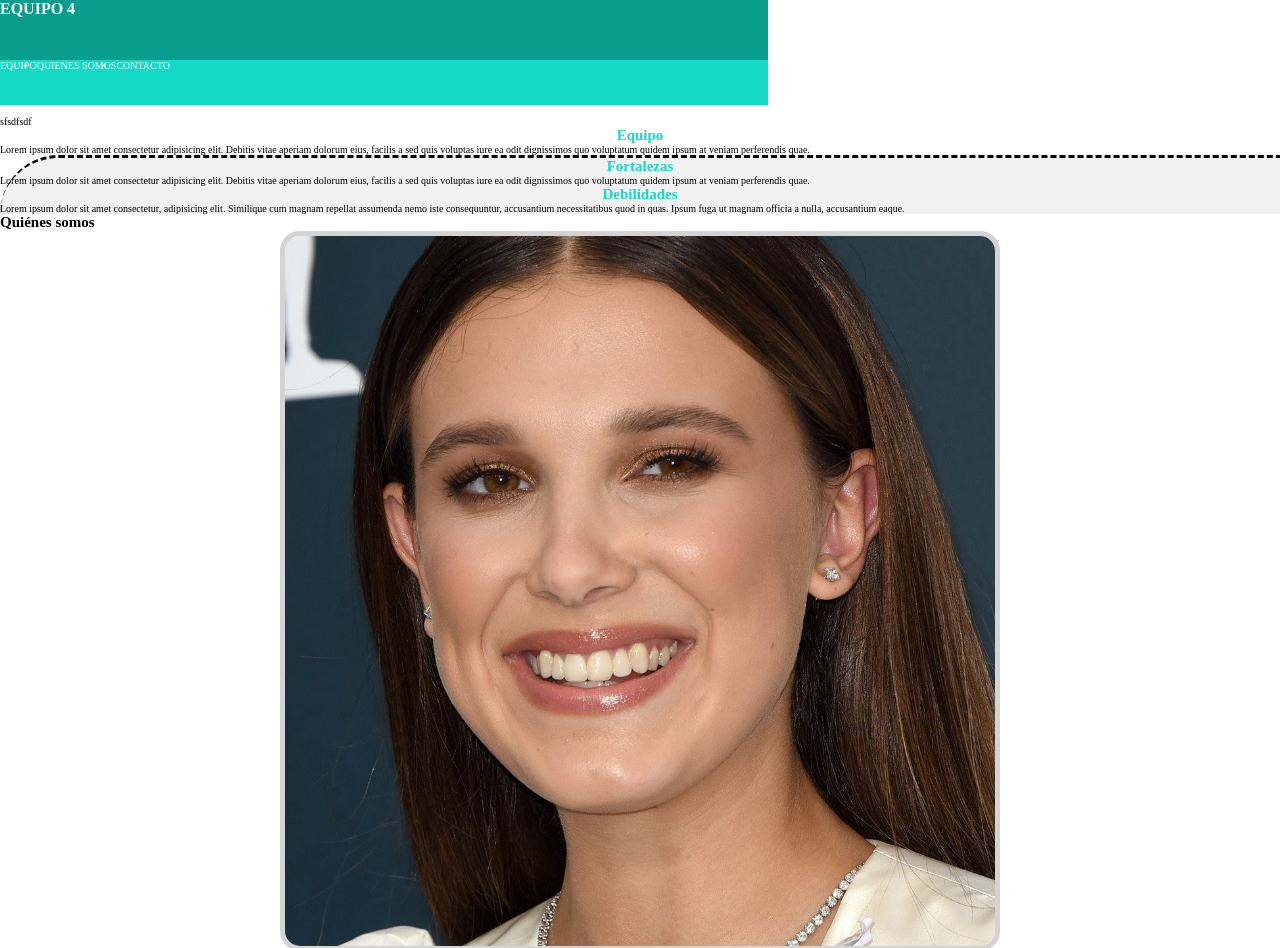
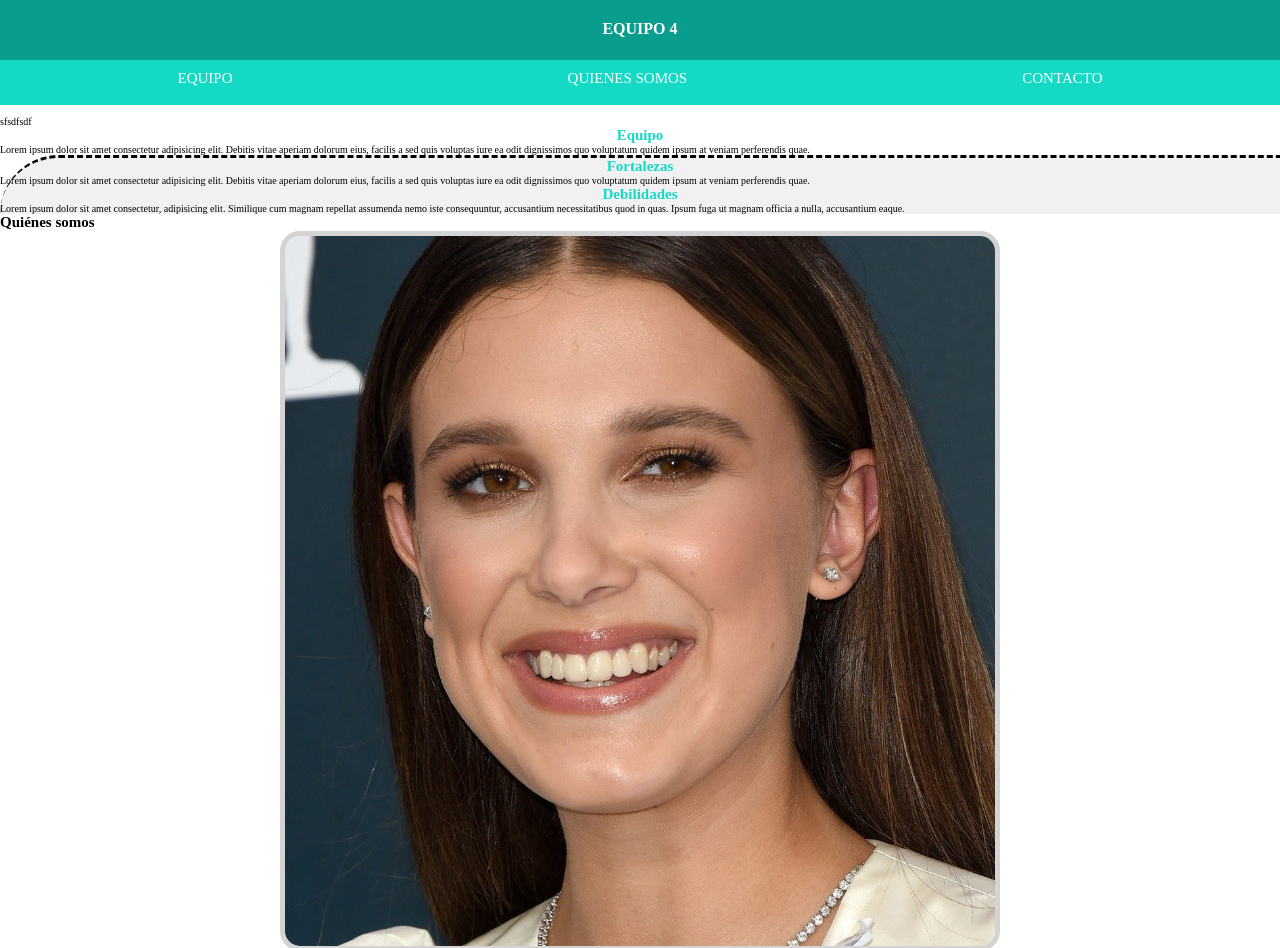
Before and after one commit to Adalab/project-promo-s-module-1-team-4, a plain HTML site: page index.html in a window 1280 px wide. Shown: the top 948 px of the page. Drawn offline with nearby package versions, Linux system fonts and the light colour scheme.

Commit message:
added header3

```diff
--- a/css/styles.css
+++ b/css/styles.css
@@ -12,29 +12,34 @@
 
 }
 .header {
-
-    width: 768px;
+    width: 100%;
     color: var(--white);
+    justify-content: center;
+    text-align: center;
 
 }
 .header .title {
   background-color: var(--dark-green);
   height: 60px;
   font-size: 16px;
+  justify-content: center;
+  text-align: center;
+  padding: 20px;
+}
 
-
-}
 .header .nav {
     background-color: var(--light-green);
     height: 45px;
-    font-size: 15x;
-   display: flex;
-   justify-content: space-between;
+    font-size: 15px;
+    text-align: end;
+    padding: 10px;
 }
+
  .menu {
    display: flex;
    flex-direction: row;
-   justify-content: center;
+   justify-content: space-around;
+   list-style: none;
 }
 
 .body{
--- a/index.html
+++ b/index.html
@@ -28,9 +28,9 @@
       <h1 class="title">EQUIPO 4</h1>
       <nav class="nav">
         <ul class="menu">
-          <li><a href=""></a>EQUIPO</li>
-          <li><a href=""></a>QUIENES SOMOS</li>
-          <li><a href=""></a>CONTACTO</li>
+          <li><a href="#"></a>EQUIPO</li>
+          <li><a href="#"></a>QUIENES SOMOS</li>
+          <li><a href="#"></a>CONTACTO</li>
         </ul>
       </nav>
     </header>
```
